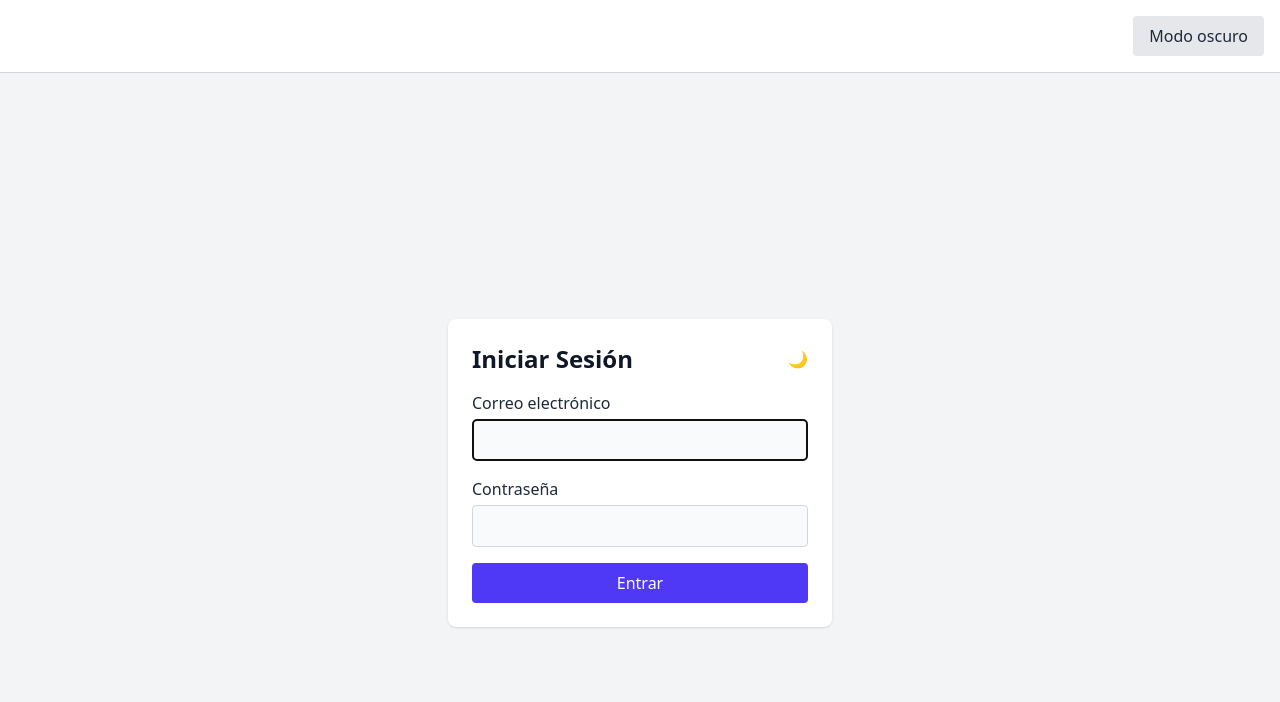
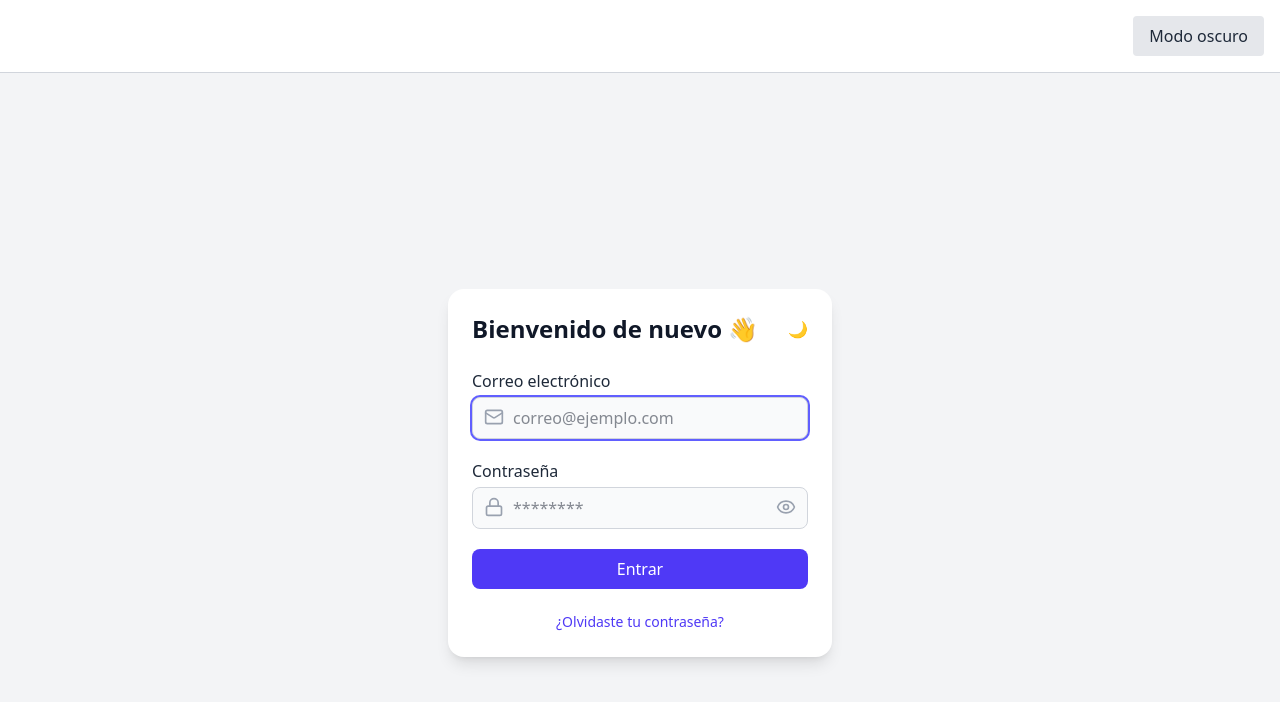
Before and after one commit to iLegalJm/agenda-front, a React (Vite) app: page /login in a window 1280 px wide. Shown: the top 702 px of the page. Built offline with nearby package versions, Linux system fonts and the light colour scheme.

Commit message:
feat: mejorar formulario de inicio de sesión con iconos y funcionalidad para mostrar/ocultar contraseña

```diff
--- a/src/pages/Login.tsx
+++ b/src/pages/Login.tsx
@@ -2,9 +2,9 @@ import { useTheme } from '../context/ThemeContext'
 import { useForm } from 'react-hook-form';
 import { zodResolver } from '@hookform/resolvers/zod';
 import * as z from 'zod';
-import { login } from '../api/authApi';
 import { useState } from 'react';
 import { useAuth } from '../context/AuthContext';
+import { Mail, Lock, Eye, EyeOff } from 'lucide-react';
 
 const schema = z.object({
     email: z.string().email('Email inválido'),
@@ -23,6 +23,7 @@ export default function Login() {
 
     const [loading, setLoading] = useState(false);
     const [error, setError] = useState("");
+    const [showPassword, setShowPassword] = useState(false);
 
     const onSubmit = async (data: FormData) => {
         setLoading(true);
@@ -40,12 +41,13 @@ export default function Login() {
     }
 
     return (
-        <div className="min-h-screen flex items-center justify-center bg-gray-100 dark:bg-gray-900">
-            <div className="w-full max-w-sm bg-white dark:bg-gray-800 rounded-lg shadow p-6">
-                {/* Cabecera con botón de tema */}
-                <div className="flex justify-between items-center mb-4">
-                    <h1 className="text-2xl font-bold text-center text-gray-900 dark:text-gray-100">
-                        Iniciar Sesión
+        <div className="min-h-screen flex items-center justify-center bg-gray-100 dark:bg-gray-900 px-4">
+            <div className="w-full max-w-sm bg-white dark:bg-gray-800 rounded-2xl shadow-lg p-6">
+
+                {/* Cabecera */}
+                <div className="flex justify-between items-center mb-6">
+                    <h1 className="text-2xl font-bold text-gray-900 dark:text-gray-100">
+                        Bienvenido de nuevo 👋
                     </h1>
                     <button
                         onClick={toggleTheme}
@@ -56,20 +58,28 @@ export default function Login() {
                     </button>
                 </div>
 
-                <form onSubmit={handleSubmit(onSubmit)} className="space-y-4">
+                {/* Formulario */}
+                <form onSubmit={handleSubmit(onSubmit)} className="space-y-5">
+
                     {/* Email */}
                     <div>
                         <label className="block mb-1 font-medium text-gray-800 dark:text-gray-200">
                             Correo electrónico
                         </label>
+                        <div className="relative">
                             <input
                                 type="email"
                                 autoFocus
                                 {...register('email')}
-                            className="w-full border rounded p-2 bg-gray-50 dark:bg-gray-700 border-gray-300 dark:border-gray-600 text-gray-900 dark:text-gray-100"
+                                aria-invalid={!!errors.email}
+                                placeholder="correo@ejemplo.com"
+                                className={`w-full pl-10 border rounded-lg p-2 bg-gray-50 dark:bg-gray-700 text-gray-900 dark:text-gray-100 focus:ring-2 focus:outline-none
+                                    ${errors.email ? "border-red-500 focus:ring-red-500" : "border-gray-300 dark:border-gray-600 focus:ring-indigo-500"}`}
                             />
+                            <Mail className="absolute left-3 top-2.5 h-5 w-5 text-gray-400" />
+                        </div>
                         {errors.email && (
-                            <p className="text-red-500 text-sm">{errors.email.message}</p>
+                            <p className="text-red-500 text-sm mt-1">{errors.email.message}</p>
                         )}
                     </div>
 
@@ -78,17 +88,34 @@ export default function Login() {
                         <label className="block mb-1 font-medium text-gray-800 dark:text-gray-200">
                             Contraseña
                         </label>
+                        <div className="relative">
                             <input
-                            type="password"
+                                type={showPassword ? "text" : "password"}
                                 {...register('password')}
-                            className="w-full border rounded p-2 bg-gray-50 dark:bg-gray-700 border-gray-300 dark:border-gray-600 text-gray-900 dark:text-gray-100"
+                                aria-invalid={!!errors.password}
+                                placeholder="********"
+                                className={`w-full pl-10 pr-10 border rounded-lg p-2 bg-gray-50 dark:bg-gray-700 text-gray-900 dark:text-gray-100 focus:ring-2 focus:outline-none
+                                    ${errors.password ? "border-red-500 focus:ring-red-500" : "border-gray-300 dark:border-gray-600 focus:ring-indigo-500"}`}
                             />
+                            <Lock className="absolute left-3 top-2.5 h-5 w-5 text-gray-400" />
+                            <button
+                                type="button"
+                                onClick={() => setShowPassword(!showPassword)}
+                                className="absolute right-3 top-2.5 text-gray-400 hover:text-gray-600 dark:hover:text-gray-300"
+                            >
+                                {showPassword ? (
+                                    <EyeOff className="h-5 w-5" />
+                                ) : (
+                                    <Eye className="h-5 w-5" />
+                                )}
+                            </button>
+                        </div>
                         {errors.password && (
-                            <p className="text-red-500 text-sm">{errors.password.message}</p>
+                            <p className="text-red-500 text-sm mt-1">{errors.password.message}</p>
                         )}
                     </div>
 
-                    {/* Error */}
+                    {/* Error general */}
                     {error && (
                         <p className="text-red-500 text-sm text-center">{error}</p>
                     )}
@@ -97,10 +124,39 @@ export default function Login() {
                     <button
                         type="submit"
                         disabled={loading}
-                        className={`w-full bg-indigo-600 hover:bg-indigo-700 text-white py-2 rounded transition-colors ${loading ? "opacity-50 cursor-not-allowed" : ""}`}
+                        className="w-full flex items-center justify-center bg-indigo-600 hover:bg-indigo-700 text-white py-2 rounded-lg transition-colors disabled:opacity-50"
                     >
+                        {loading && (
+                            <svg
+                                className="animate-spin h-5 w-5 text-white mr-2"
+                                xmlns="http://www.w3.org/2000/svg"
+                                fill="none"
+                                viewBox="0 0 24 24"
+                            >
+                                <circle
+                                    className="opacity-25"
+                                    cx="12"
+                                    cy="12"
+                                    r="10"
+                                    stroke="currentColor"
+                                    strokeWidth="4"
+                                ></circle>
+                                <path
+                                    className="opacity-75"
+                                    fill="currentColor"
+                                    d="M4 12a8 8 0 018-8v8z"
+                                ></path>
+                            </svg>
+                        )}
                         {loading ? "Ingresando..." : "Entrar"}
                     </button>
+
+                    {/* Extra */}
+                    <div className="text-center">
+                        <a href="/forgot-password" className="text-sm text-indigo-600 hover:underline dark:text-indigo-400">
+                            ¿Olvidaste tu contraseña?
+                        </a>
+                    </div>
                 </form>
             </div>
         </div>
```
Lines whose indentation alone changed are shown as unchanged.
